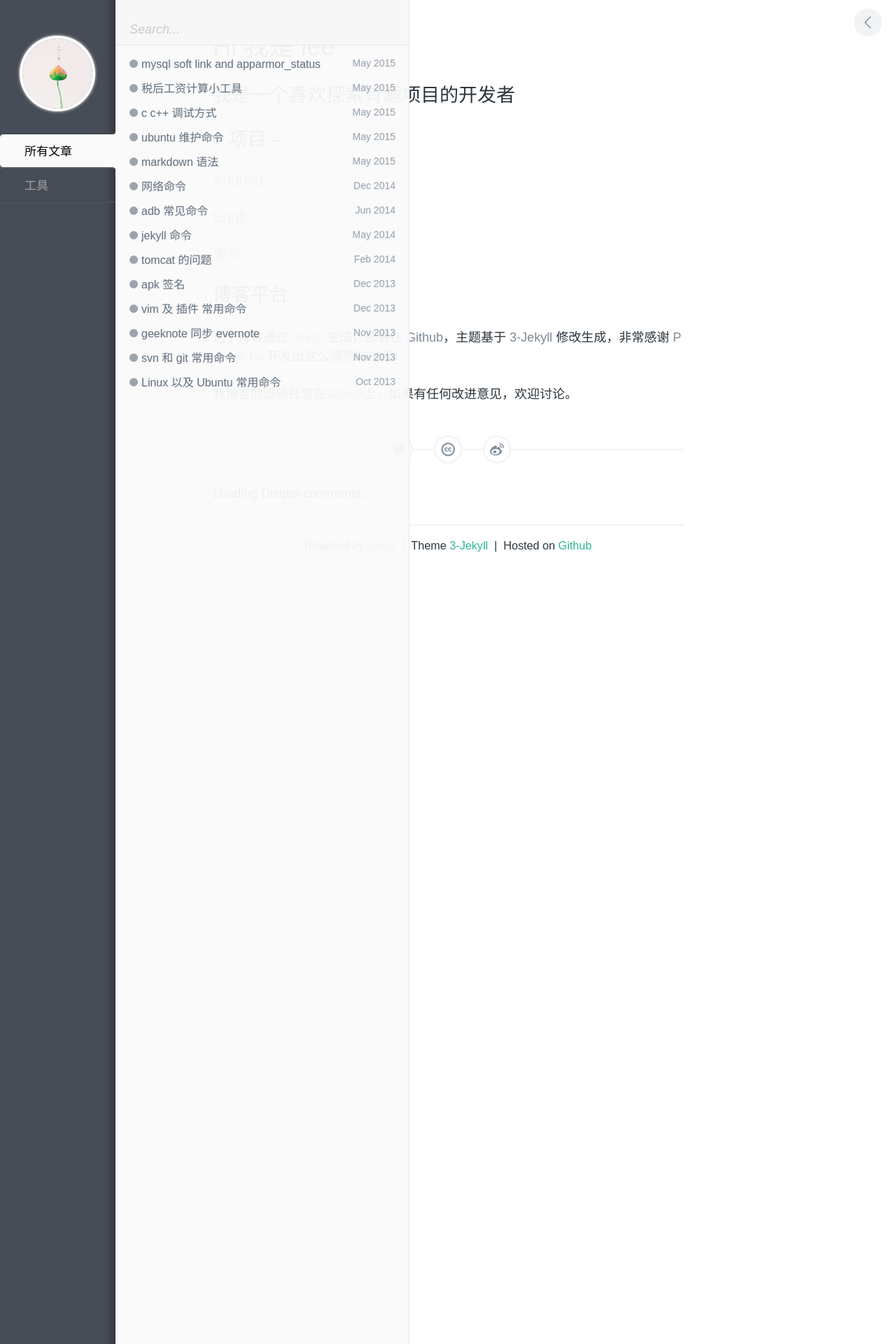
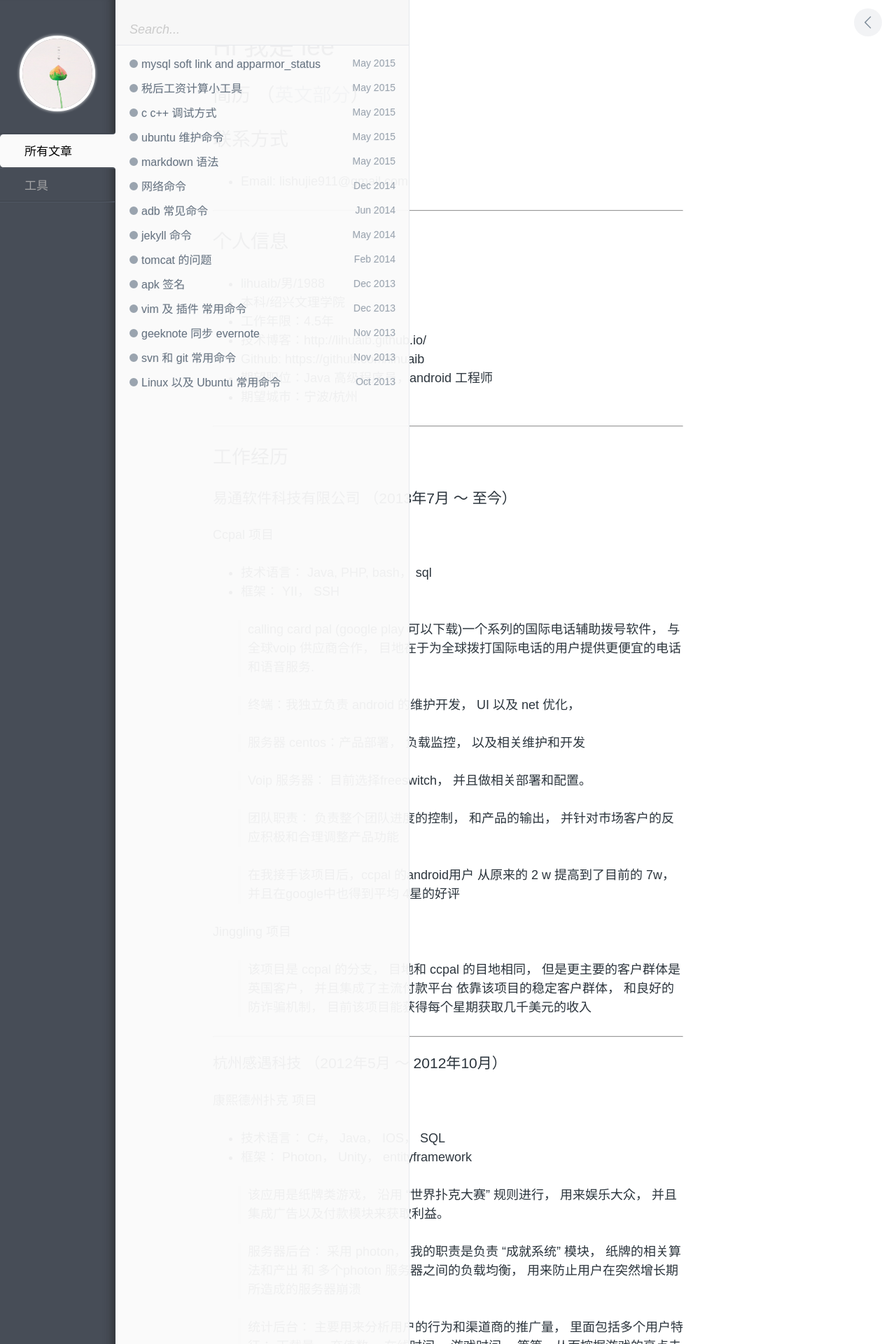
Before and after one commit to lihuaib/lihuaib.github.com, a Jekyll site: the page built from index.md, in a window 1280 px wide. Shown: the top 1920 px of the page at 70% size. Built offline with Jekyll 4.4.1, drawn with Linux system fonts in a browser that asks for light colours; comment, search, counter and statistics services are not loaded; some of the changed text lies outside the part shown.

```diff
--- a/index.md
+++ b/index.md
@@ -3,9 +3,122 @@ layout: post
 title: Hi 我是 lee
 ---
 
-## 我是一个喜欢探索有趣项目的开发者
+##  简历 （[英文部分](index_en.html)）
 
-## -- 项目 --
+## 联系方式
+
+- Email: lishujie911@gmail.com
+
+---
+
+## 个人信息
+
+- lihuaib/男/1988
+- 本科/绍兴文理学院
+- 工作年限：4.5年
+- 技术博客：http://lihuaib.github.io/
+- Github: https://github.com/lihuaib
+
+- 期望职位：Java 高级程序员，android 工程师
+- 期望城市：宁波/杭州
+
+---
+
+## 工作经历
+
+### 易通软件科技有限公司 （2013年7月 ～ 至今）
+
+#### Ccpal 项目
+- 技术语言： Java, PHP, bash， sql
+- 框架： YII， SSH
+
+> calling card pal (google play 可以下载)一个系列的国际电话辅助拨号软件， 与全球voip 供应商合作， 目地在于为全球拨打国际电话的用户提供更便宜的电话和语音服务.
+
+>终端：我独立负责 android 的维护开发， UI 以及 net 优化，
+
+>服务器 centos：产品部署， 负载监控， 以及相关维护和开发
+
+>Voip 服务器： 目前选择freeswitch， 并且做相关部署和配置。
+
+>团队职责： 负责整个团队进度的控制， 和产品的输出， 并针对市场客户的反应积极和合理调整产品功能
+
+>在我接手该项目后，ccpal 的android用户 从原来的 2 w 提高到了目前的 7w， 并且在google中也得到平均 4星的好评
+
+#### Jinggling 项目
+
+> 该项目是 ccpal 的分支， 目地和 ccpal 的目地相同， 但是更主要的客户群体是英国客户， 并且集成了主流付款平台
+> 依靠该项目的稳定客户群体， 和良好的防诈骗机制， 目前该项目能获得每个星期获取几千美元的收入
+
+---
+
+### 杭州感遇科技 （2012年5月 ～ 2012年10月）
+
+#### 康熙德州扑克 项目
+- 技术语言： C#， Java， IOS， SQL
+- 框架： Photon， Unity， entityframework
+
+> 该应用是纸牌类游戏， 沿用 “世界扑克大赛” 规则进行， 用来娱乐大众， 并且集成广告以及付款模块来获取利益。
+
+> 服务器后台： 采用 photon， 我的职责是负责 “成就系统” 模块， 纸牌的相关算法和产出 和 多个photon 服务器之间的负载均衡， 用来防止用户在突然增长期所造成的服务器崩溃
+
+> 统计后台： 主要用来分析用户的行为和渠道商的推广量， 里面包括多个用户特征： 下载量， 充值数， 在线时间， 游戏时间， 等等。从而挖掘游戏的亮点去吸引用户， 增加用户粘性等。
+
+> android： 该部分是基于unity ， 采用 mono 平台， 采用C# 完成主要代码， 我的职责是游戏大厅的建立， 和建立状态机， 从而让游戏角色摆脱代码的耦合性， 从而采用简单的脚本就可以控制各种角色
+
+---
+
+### CI&T  （2010年12月 ～ 2012年4月）
+
+#### 强生美瞳 项目 （网址： http://www.acuvue.com.cn）
+- 技术语言： PHP， SQL
+- 框架： drupal
+
+> 该网站是 CMS 新闻类网站， 用于强生公司在美瞳项目在中国地区的宣传。
+
+> 性能部分： 对首页以及新闻页面， 采用页面静态化技术，缓存网页到本地文件， 利用该缓存技术来加快页面的渲染。
+
+> 模块部分： 集合第三方登陆 qq 和 sina
+
+#### Inforest 内部网站
+- 技术语言：C#， SQL
+- 框架： SharePoint， MOSS
+
+> 该网站是CMS新闻网站， 不过是对内部开放
+
+> 数据部分： 个人职责是保证平台迁移，分析旧平台数据结构， 然后将2w多条数据从旧的oracle到新平台， 并且保证新平台网页显示结构完整。
+
+> 安全部分： 个人职责是根据企业将近百个群组不同和权限， 引用权限机制，将不同 webpart 配置相应level
+
+---
+
+### 个人项目
+> 在校内时期，为了解决企业的一些软件自动化问题， 个人也接了部分项目
+
+#### 绍兴一景乳业牛奶配送管理系统
+- 技术语言：C#， SQL
+- 框架： Sharpdevelop， XMPP
+
+> 这应用是及时反映客户和牛奶供应状态，管理牛奶配送以满足客户定制牛奶需要, 以及满足整个绍兴和部分杭州地区的牛奶每日的出库入库等大量信息
+
+> 该项目是为了解决每天将近10w数量的牛奶（后台操作人员只有两个），为了保证效率和信息准确性而写。
+
+> 应用前台：个人的职责 采用Sharpdevelop 为UI框架， 采用Command模式， 将各个独立逻辑做成addon， 来满足企业变化的需求。 在界面上， 借鉴vim 和 firefox 等一些快捷方式， 加快后台人员的输入输出。
+
+> 数据后台：个人职责 根据城市的区域性不同， 采用webapi 的结构， 将不同区域分开， 从而降低服务器的负载
+
+> 消息部分: 采用 xmpp 开源框架， 实现企业内部的消息传递。
+
+> 企业采用该软件后， 后台操作人员从本来的4个减少到目前的两个， 并且能够基本准时上下班， 不用像以前一样熬夜了， 效率有了提高。 在每年绍兴的农博会中， 企业采用该软件来面对三天内将近 2k 人的登记 的数据，并且对账只要1个小时就搞定（以前要将近弄通宵）
+
+#### 绍兴一景乳业顶奶网站 http://96211.net/Product/List
+- 技术语言：C#， SQL
+- 框架： entityframework
+
+> 这应用是订奶网站， 让用户可以订购， 查看和修改自己的牛奶， 解放部分人工服务。
+
+> 个人职责：一体化建设， 并针对美工和前台， 寻找外包， 来组建临时团队， 锻炼团队技能。
+
+####  开源项目
 
 ### [Android](https://github.com/lihuaib/android)
 
@@ -13,6 +126,25 @@ title: Hi 我是 lee
 
 ### [更多](https://github.com/lihuaib?tab=repositories)...
 
+---
+
+####  技能清单
+
+以下均为我熟练使用的技能
+
+- Web开发：PHP/NET
+- Web框架：Yii
+- 数据库相关：MySQL/MSSQL
+- 版本管理、文档和自动化部署工具：Svn/Git
+- 云和开放平台：ALIYUN/AWS
+
+语言
+- JAVA
+- C#
+- PHP
+- Python
+- C/C++
+- JS
 
 ## 博客平台
 
```
Also changed, not shown: index_en.md (added, +153 -0 lines).
